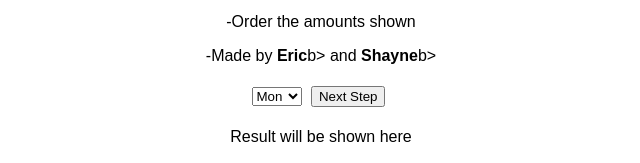
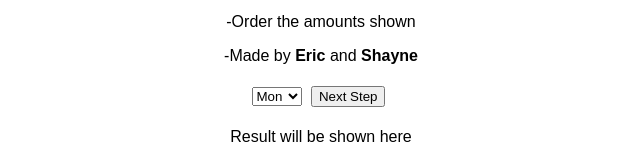
Before and after one commit to skrticshayne/dough_order_app, a plain HTML site: page index.html in a window 1280 px wide. Shown: the part 208-371 px from the top of the page, 319-959 px from the left. Drawn offline with Linux system fonts and the light colour scheme.

Commit message:
Update index.html

```diff
--- a/index.html
+++ b/index.html
@@ -12,7 +12,7 @@
         <p>-Select the day of the week to calculate the order</p>
         <p>-Press next step and follow the instructions</p>
         <p>-Order the amounts shown</p>
-        <p>-Made by <b>Eric</b>b> and <b>Shayne</b>b></p>
+        <p>-Made by <b>Eric</b> and <b>Shayne</b></p>
 
         <select id="daySelect">
             <option value="Mon">Mon</option>
```
